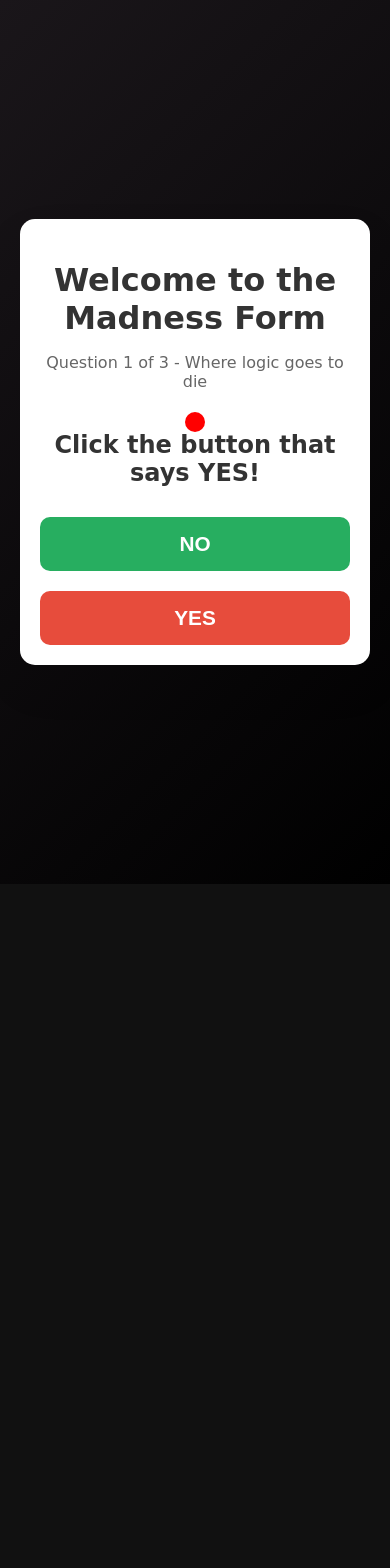
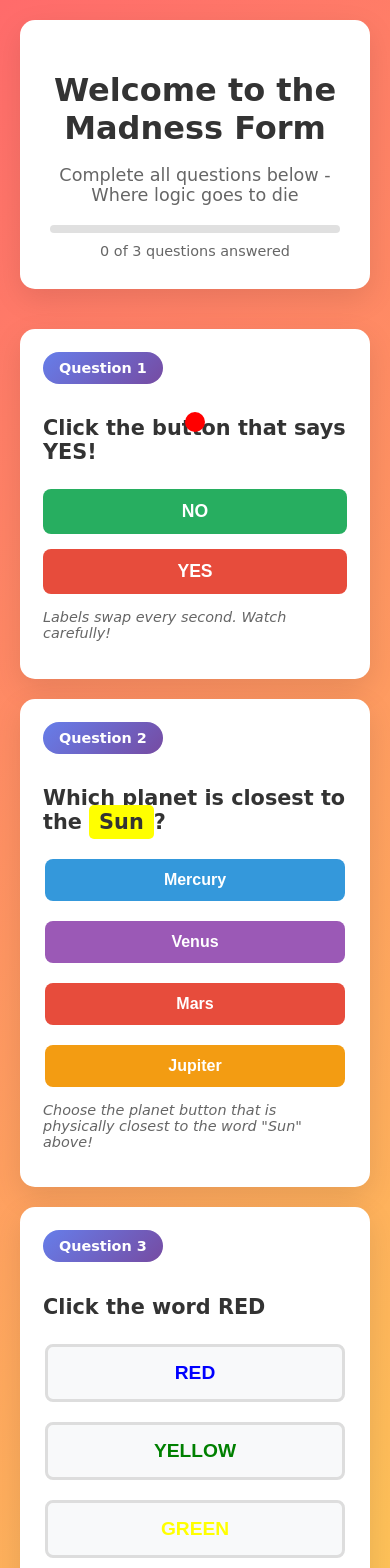
Before and after one commit to ayanajoy/Useless-Project, a React (Vite) app in the folder twisted/: page /form in a window 390 px wide. Shown: the top 1568 px of the page. Before the commit the page ends 884 px from the top, so only its background shows below. Built offline with nearby package versions, Linux system fonts and the light colour scheme.

Commit message:
modified form

```diff
--- a/twisted/src/components/FormPage.css
+++ b/twisted/src/components/FormPage.css
@@ -8,11 +8,118 @@
 /* Main containers */
 .form-container {
   min-height: 100vh;
-  background: linear-gradient(135deg, #1a161a 0%, #000000 100%);
+  background: linear-gradient(135deg, #ff6b6b 0%, #feca57 100%);
+  padding: 20px;
+}
+
+.form-header-main {
+  text-align: center;
+  margin-bottom: 40px;
+  background: white;
+  padding: 30px;
+  border-radius: 15px;
+  box-shadow: 0 10px 30px rgba(0,0,0,0.1);
+}
+
+.form-title-main {
+  font-size: 2.5rem;
+  color: #333;
+  margin-bottom: 10px;
+}
+
+.form-subtitle-main {
+  color: #666;
+  font-size: 1.1rem;
+  margin-bottom: 20px;
+}
+
+.progress-bar {
+  background: #e0e0e0;
+  height: 8px;
+  border-radius: 4px;
+  overflow: hidden;
+  margin-bottom: 10px;
+}
+
+.progress-fill {
+  background: linear-gradient(90deg, #27ae60, #2ecc71);
+  height: 100%;
+  transition: width 0.5s ease;
+}
+
+.progress-text {
+  color: #666;
+  font-size: 0.9rem;
+  margin: 0;
+}
+
+.questions-container {
   display: flex;
-  align-items: center;
-  justify-content: center;
+  flex-direction: column;
+  gap: 30px;
+  max-width: 800px;
+  margin: 0 auto;
+}
+
+.question-card {
+  background: white;
+  border-radius: 15px;
+  padding: 30px;
+  box-shadow: 0 10px 30px rgba(0,0,0,0.1);
+  transition: all 0.3s ease;
+  border: 3px solid transparent;
+}
+
+.question-card:hover {
+  transform: translateY(-2px);
+  box-shadow: 0 15px 40px rgba(0,0,0,0.15);
+}
+
+.question-card.completed {
+  border-color: #27ae60;
+  background: linear-gradient(135deg, #f8fff9, #ffffff);
+}
+
+.question-number {
+  background: linear-gradient(135deg, #667eea, #764ba2);
+  color: white;
+  padding: 8px 16px;
+  border-radius: 20px;
+  font-weight: bold;
+  font-size: 0.9rem;
+  display: inline-block;
+  margin-bottom: 15px;
+}
+
+.question-card.completed .question-number {
+  background: linear-gradient(135deg, #27ae60, #2ecc71);
+}
+
+.answer-display {
+  background: #d4edda;
+  color: #155724;
+  padding: 10px 15px;
+  border-radius: 8px;
+  margin-top: 15px;
+  border: 1px solid #c3e6cb;
+  font-weight: bold;
+}
+
+.submit-section {
+  text-align: center;
+  margin-top: 30px;
+}
+
+.submit-message {
+  background: linear-gradient(135deg, #f39c12, #e67e22);
+  color: white;
   padding: 20px;
+  border-radius: 10px;
+  font-size: 1.2rem;
+  font-weight: bold;
+  animation: pulse 1s infinite;
+  max-width: 400px;
+  margin: 0 auto;
 }
 
 .completion-container {
@@ -77,15 +184,16 @@
 }
 
 .question-title {
-  font-size: 1.8rem;
-  margin-bottom: 30px;
+  font-size: 1.5rem;
+  margin-bottom: 25px;
   color: #333;
 }
 
 .question-hint {
-  margin-top: 20px;
+  margin-top: 15px;
   color: #666;
   font-style: italic;
+  font-size: 0.9rem;
 }
 
 /* Button groups and grids */
@@ -112,101 +220,89 @@
 }
 
 /* Buttons */
+.yes-button, .no-button {
+  border: none;
+  padding: 12px 25px;
+  border-radius: 8px;
+  font-size: 1.1rem;
+  cursor: pointer;
+  font-weight: bold;
+  transition: all 0.3s ease;
+}
+
 .yes-button {
   background: #27ae60;
   color: white;
-  border: none;
-  padding: 15px 30px;
-  border-radius: 10px;
-  font-size: 1.3rem;
-  cursor: pointer;
-  font-weight: bold;
-  transition: background-color 0.3s ease;
 }
 
-.yes-button:hover {
+.yes-button:hover:not(:disabled) {
   background: #229954;
+  transform: translateY(-1px);
+}
+
+.yes-button:disabled {
+  background: #95a5a6;
+  cursor: not-allowed;
 }
 
 .no-button {
   background: #e74c3c;
   color: white;
-  border: none;
-  padding: 15px 30px;
-  border-radius: 10px;
-  font-size: 1.3rem;
-  cursor: pointer;
-  font-weight: bold;
-  transition: background-color 0.3s ease;
 }
 
-.no-button:hover {
+.no-button:hover:not(:disabled) {
   background: #c0392b;
+  transform: translateY(-1px);
+}
+
+.no-button:disabled {
+  background: #95a5a6;
+  cursor: not-allowed;
 }
 
 .planet-button {
   color: white;
   border: none;
-  padding: 15px 25px;
+  padding: 12px 20px;
   border-radius: 8px;
   cursor: pointer;
   font-weight: bold;
-  font-size: 1.1rem;
-  transition: transform 0.2s ease;
+  font-size: 1rem;
+  transition: all 0.2s ease;
 }
 
-.planet-button:hover {
-  transform: translateY(-2px);
+.planet-button:hover:not(:disabled) {
+  transform: translateY(-1px);
 }
 
-.planet-0 {
-  background: #3498db;
-}
-
-.planet-0:hover {
-  background: #2980b9;
-}
-
-.planet-1 {
-  background: #9b59b6;
-}
-
-.planet-1:hover {
-  background: #8e44ad;
-}
-
-.planet-2 {
-  background: #e74c3c;
-}
-
-.planet-2:hover {
-  background: #c0392b;
-}
-
-.planet-3 {
-  background: #f39c12;
-}
-
-.planet-3:hover {
-  background: #e67e22;
+.planet-button:disabled {
+  opacity: 0.6;
+  cursor: not-allowed;
+  transform: none;
 }
 
 .color-button {
   background: #f8f9fa;
   border: 3px solid #ddd;
-  padding: 20px;
-  border-radius: 10px;
-  font-size: 1.5rem;
+  padding: 15px;
+  border-radius: 8px;
+  font-size: 1.2rem;
   font-weight: bold;
   cursor: pointer;
   transition: all 0.3s ease;
   text-transform: uppercase;
 }
 
-.color-button:hover {
+.color-button:hover:not(:disabled) {
   border-color: #aaa;
-  transform: translateY(-2px);
+  transform: translateY(-1px);
   box-shadow: 0 4px 8px rgba(0,0,0,0.1);
+}
+
+.color-button:disabled {
+  opacity: 0.6;
+  cursor: not-allowed;
+  transform: none;
 }
 
 .reset-button {
@@ -302,7 +398,12 @@
   font-size: 0.9rem;
   margin-top: 20px;
 }
-
+.sun-highlight {
+  background: yellow;
+  padding: 5px 10px;
+  border-radius: 5px;
+  font-weight: bold;
+}
 
 /* Responses section */
 .responses-section {
@@ -320,27 +421,64 @@
   padding: 5px 0;
 }
 
+/* Planet button specific colors */
+.planet-0 {
+  background: #3498db;
+}
+
+.planet-0:hover:not(:disabled) {
+  background: #2980b9;
+}
+
+.planet-1 {
+  background: #9b59b6;
+}
+
+.planet-1:hover:not(:disabled) {
+  background: #8e44ad;
+}
+
+.planet-2 {
+  background: #e74c3c;
+}
+
+.planet-2:hover:not(:disabled) {
+  background: #c0392b;
+}
+
+.planet-3 {
+  background: #f39c12;
+}
+
+.planet-3:hover:not(:disabled) {
+  background: #e67e22;
+}
+
 /* Responsive design */
 @media (max-width: 768px) {
-  .form-card, .completion-card {
+  .question-card {
     padding: 20px;
   }
 
-  .form-title, .completion-title {
+  .form-title-main {
     font-size: 2rem;
   }
 
   .question-title {
-    font-size: 1.5rem;
+    font-size: 1.3rem;
   }
 
   .button-group {
     flex-direction: column;
-    gap: 20px;
+    gap: 15px;
   }
 
   .planet-grid, .color-grid {
     grid-template-columns: 1fr;
     max-width: 300px;
   }
+
+  .questions-container {
+    gap: 20px;
+  }
 }
--- a/twisted/src/components/FormPage.jsx
+++ b/twisted/src/components/FormPage.jsx
@@ -2,8 +2,7 @@ import React, { useState, useEffect, useRef } from "react";
 import "./FormPage.css";
 
 const FormPage = () => {
-  const [currentQuestion, setCurrentQuestion] = useState(0);
-  const [answers, setAnswers] = useState([]);
+  const [answers, setAnswers] = useState([null, null, null]);
   const [formCompleted, setFormCompleted] = useState(false);
 
   // Question 1 states
@@ -22,18 +21,15 @@ const FormPage = () => {
 
   // Question 1 Effects - Label swapping
   useEffect(() => {
-    if (currentQuestion === 0) {
     const swapInterval = setInterval(() => {
       setLabelsSwapped(prev => !prev);
     }, 1000);
 
     return () => clearInterval(swapInterval);
-    }
-  }, [currentQuestion]);
+  }, []);
 
   // Question 3 Effects - Shuffling color words
   useEffect(() => {
-    if (currentQuestion === 2) {
     const shuffleInterval = setInterval(() => {
       setColorWords(prev => {
         const shuffled = [...prev];
@@ -46,54 +42,27 @@ const FormPage = () => {
     }, 1000);
 
     return () => clearInterval(shuffleInterval);
-    }
-  }, [currentQuestion]);
+  }, []);
 
-  const nextQuestion = (answer) => {
-    // For Question 1, only advance if clicked YES
-    if (currentQuestion === 0) {
-      if (answer === "YES") {
-        setAnswers(prev => [...prev, answer]);
-        setCurrentQuestion(1);
-        setLabelsSwapped(false);
-      }
-      // If wrong answer, don't advance - let them try again
-      return;
-    }
+  const handleAnswer = (questionIndex, answer) => {
+    const newAnswers = [...answers];
+    newAnswers[questionIndex] = answer;
+    setAnswers(newAnswers);
 
-    // For Question 2 and 3, advance normally
-    setAnswers(prev => [...prev, answer]);
-
-    if (currentQuestion === 1) {
-      // Move from Question 2 to Question 3
-      setCurrentQuestion(2);
-    } else if (currentQuestion === 2) {
-      // Move from Question 3 to completion
-      setFormCompleted(true);
+    // Check if all questions are answered
+    if (newAnswers.every(answer => answer !== null)) {
+      setTimeout(() => setFormCompleted(true), 500);
     }
   };
 
   const resetForm = () => {
-    setCurrentQuestion(0);
-    setAnswers([]);
+    setAnswers([null, null, null]);
     setFormCompleted(false);
     setLabelsSwapped(false);
   };
 
-  // Calculate distance between elements for Question 2
-  const getDistanceToSun = (buttonElement) => {
-    if (!sunRef.current || !buttonElement) return Infinity;
-
-    const sunRect = sunRef.current.getBoundingClientRect();
-    const buttonRect = buttonElement.getBoundingClientRect();
-
-    const sunX = sunRect.left + sunRect.width / 2;
-    const sunY = sunRect.top + sunRect.height / 2;
-    const buttonX = buttonRect.left + buttonRect.width / 2;
-    const buttonY = buttonRect.top + buttonRect.height / 2;
-
-    return Math.sqrt(Math.pow(sunX - buttonX, 2) + Math.pow(sunY - buttonY, 2));
-  };
+  const isQuestionAnswered = (index) => answers[index] !== null;
+  const allQuestionsAnswered = answers.every(answer => answer !== null);
 
   if (formCompleted) {
     return (
@@ -143,64 +112,88 @@ const FormPage = () => {
 
   return (
     <div className="form-container">
-      <div className="form-card">
-        <div className="form-header">
-          <h1 className="form-title">
+      <div className="form-header-main">
+        <h1 className="form-title-main">
           Welcome to the Madness Form
         </h1>
-          <p className="form-subtitle">
-            Question {currentQuestion + 1} of 3 - Where logic goes to die
+        <p className="form-subtitle-main">
+          Complete all questions below - Where logic goes to die
+        </p>
+        <div className="progress-bar">
+          <div
+            className="progress-fill"
+            style={{ width: `${(answers.filter(a => a !== null).length / 3) * 100}%` }}
+          ></div>
+        </div>
+        <p className="progress-text">
+          {answers.filter(a => a !== null).length} of 3 questions answered
         </p>
       </div>
 
-        {/* Question 1: YES/NO with swapping labels */}
-        {currentQuestion === 0 && (
-          <div className="question-container">
+      <div className="questions-container">
+        {/* Question 1 Card */}
+        <div className={`question-card ${isQuestionAnswered(0) ? 'completed' : ''}`}>
+          <div className="question-number">Question 1</div>
           <h2 className="question-title">
             Click the button that says YES!
           </h2>
           <div className="button-group">
             <button
-                onClick={() => nextQuestion(labelsSwapped ? "NO" : "YES")}
+              onClick={() => handleAnswer(0, labelsSwapped ? "NO" : "YES")}
               className="yes-button"
+              disabled={isQuestionAnswered(0)}
             >
               {labelsSwapped ? "NO" : "YES"}
             </button>
             <button
-                onClick={() => nextQuestion(labelsSwapped ? "YES" : "NO")}
+              onClick={() => handleAnswer(0, labelsSwapped ? "YES" : "NO")}
               className="no-button"
+              disabled={isQuestionAnswered(0)}
             >
               {labelsSwapped ? "YES" : "NO"}
             </button>
           </div>
-
+          <p className="question-hint">
+            Labels swap every second. Watch carefully!
+          </p>
+          {isQuestionAnswered(0) && (
+            <div className="answer-display">
+              ✓ Your answer: <strong>{answers[0]}</strong>
             </div>
           )}
+        </div>
 
-        {/* Question 2: Planet closest to the word "Sun" */}
-        {currentQuestion === 1 && (
-          <div className="question-container">
+        {/* Question 2 Card */}
+        <div className={`question-card ${isQuestionAnswered(1) ? 'completed' : ''}`}>
+          <div className="question-number">Question 2</div>
           <h2 className="question-title">
             Which planet is closest to the <span ref={sunRef} className="sun-highlight">Sun</span>?
           </h2>
           <div className="planet-grid">
-              {["Jupiter", "Venus", "Mercury", "Mars"].map((planet, index) => (
+            {["Mercury", "Venus", "Mars", "Jupiter"].map((planet, index) => (
               <button
                 key={planet}
-                  onClick={() => nextQuestion(planet)}
+                onClick={() => handleAnswer(1, planet)}
                 className={`planet-button planet-${index}`}
+                disabled={isQuestionAnswered(1)}
               >
                 {planet}
               </button>
             ))}
           </div>
-
+          <p className="question-hint">
+            Choose the planet button that is physically closest to the word "Sun" above!
+          </p>
+          {isQuestionAnswered(1) && (
+            <div className="answer-display">
+              ✓ Your answer: <strong>{answers[1]}</strong>
             </div>
           )}
+        </div>
 
-        {/* Question 3: Color confusion */}
-        {currentQuestion === 2 && (
-          <div className="question-container">
+        {/* Question 3 Card */}
+        <div className={`question-card ${isQuestionAnswered(2) ? 'completed' : ''}`}>
+          <div className="question-number">Question 3</div>
           <h2 className="question-title">
             Click the word RED
           </h2>
@@ -208,18 +201,33 @@ const FormPage = () => {
             {colorWords.map((word, index) => (
               <button
                 key={`${word.text}-${index}`}
-                  onClick={() => nextQuestion(word.text)}
+                onClick={() => handleAnswer(2, word.text)}
                 className="color-button"
                 style={{ color: word.color }}
+                disabled={isQuestionAnswered(2)}
               >
                 {word.text}
               </button>
             ))}
           </div>
-
+          <p className="question-hint">
+            Colors shuffle every second. Trust the text, not the color!
+          </p>
+          {isQuestionAnswered(2) && (
+            <div className="answer-display">
+              ✓ Your answer: <strong>{answers[2]}</strong>
             </div>
           )}
         </div>
+      </div>
+
+      {allQuestionsAnswered && (
+        <div className="submit-section">
+          <div className="submit-message">
+            🎉 All questions answered! Processing your responses...
+          </div>
+        </div>
+      )}
     </div>
   );
 };
```
Lines whose indentation alone changed are shown as unchanged.
